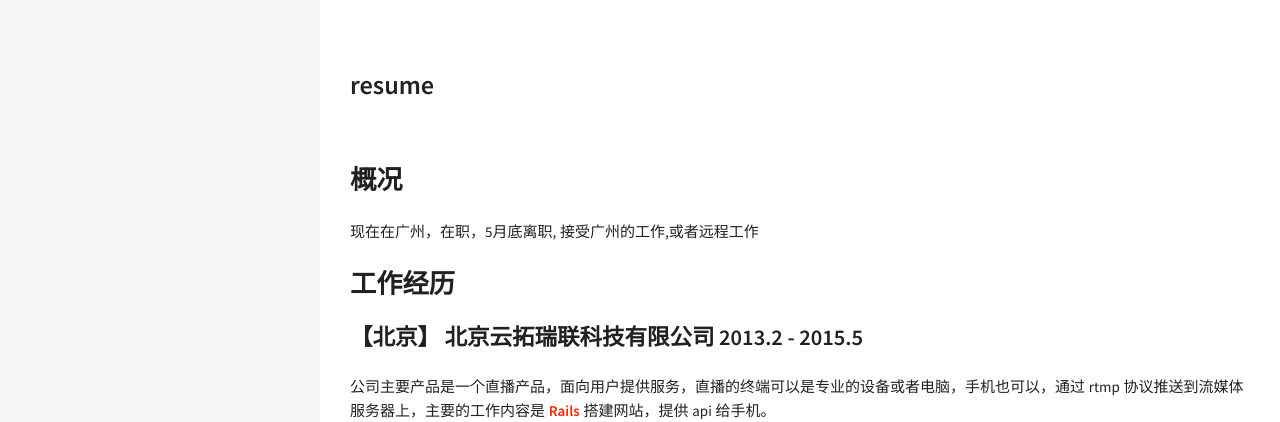
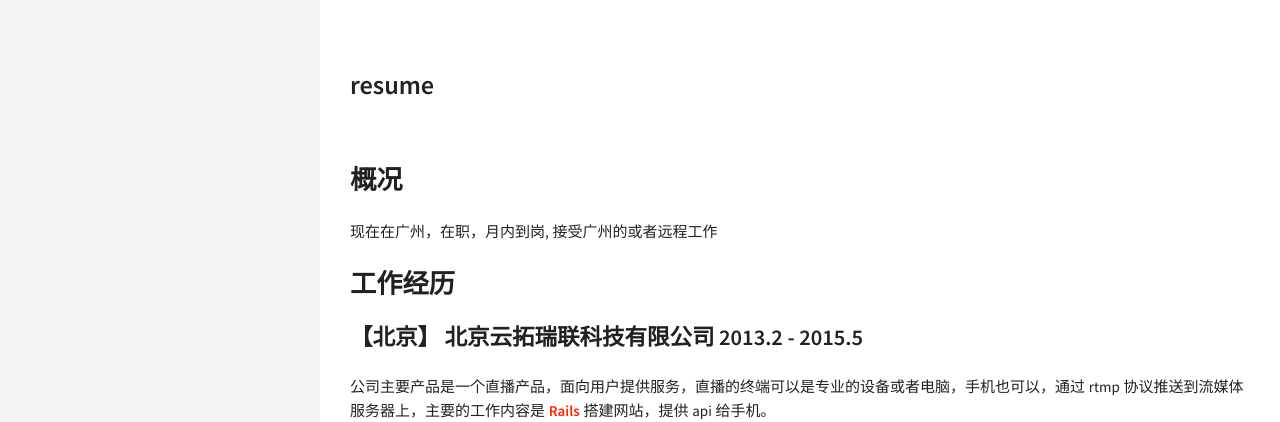
Before and after one commit to guyanbiao/guyanbiao.github.com, a Jekyll site: the page built from resume.md, in a window 1280 px wide. Shown: the top 422 px of the page. Built offline with Jekyll 4.4.1, drawn with Linux system fonts in a browser that asks for light colours.

Commit message:
leave need time

```diff
--- a/resume.md
+++ b/resume.md
@@ -5,7 +5,7 @@ permalink: /resume/
 ---
 
 ## 概况
-现在在广州，在职，5月底离职, 接受广州的工作,或者远程工作
+现在在广州，在职，月内到岗, 接受广州的或者远程工作
 
 ## 工作经历
 ###  【北京】 北京云拓瑞联科技有限公司 2013.2 - 2015.5
```
